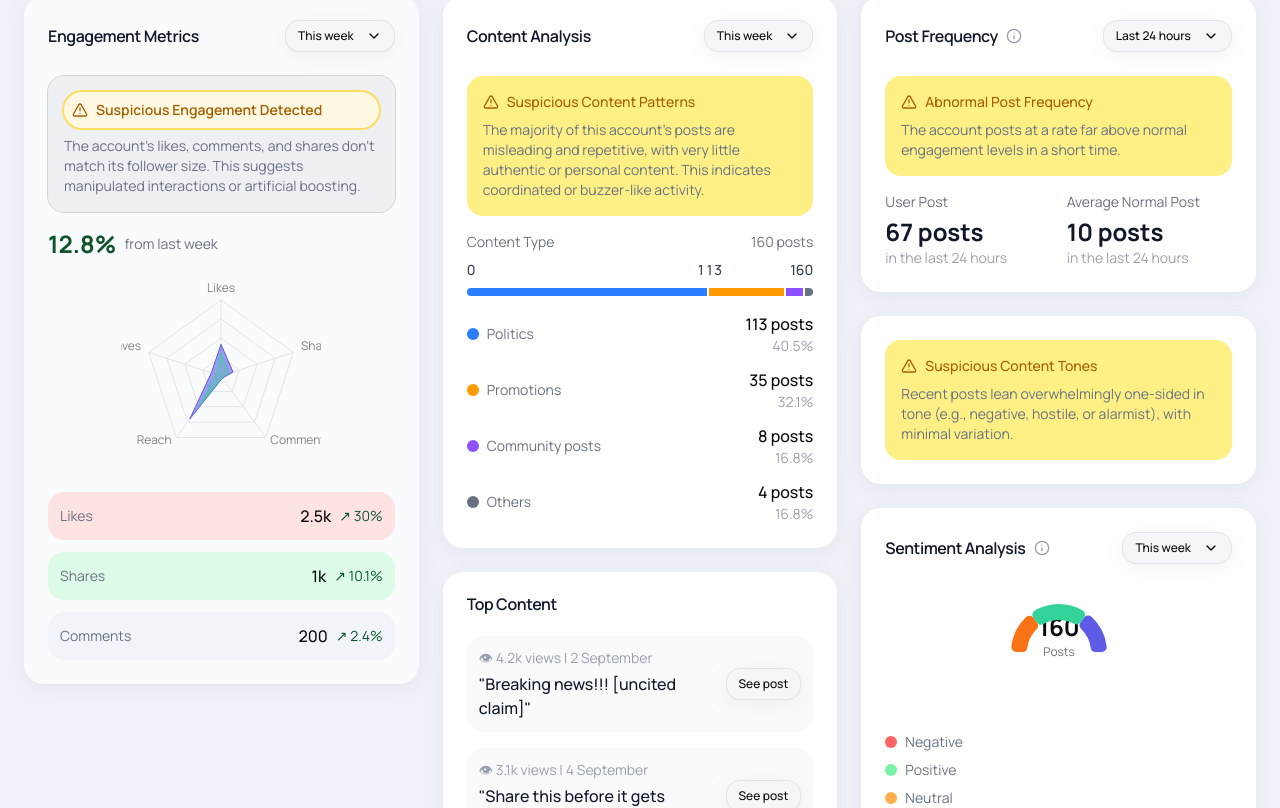
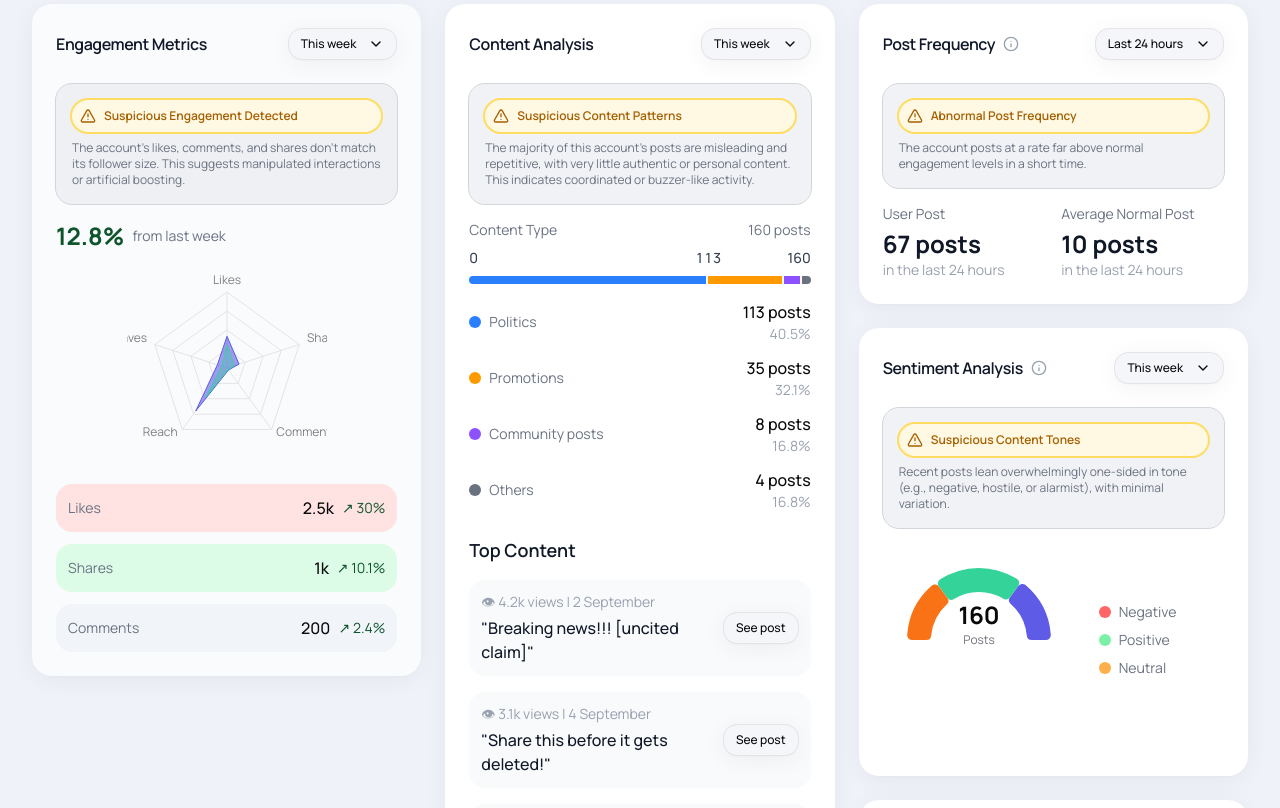
Before and after one commit to pudyasta/veritas, a Next.js app: page /analysis in a window 1280 px wide. Shown: the part 352-1160 px from the top of the page. Built offline with nearby package versions, Linux system fonts and the light colour scheme.

Commit message:
feat: analysis page

```diff
--- a/src/app/analysis/page.tsx
+++ b/src/app/analysis/page.tsx
@@ -2,9 +2,7 @@ import { ProfileCard } from "@/components/analysis/profile-card"
 import { CredibilityScore } from "@/components/analysis/credibility-score"
 import { EngagementMetrics } from "@/components/analysis/engagement-metrics"
 import { ContentAnalysis } from "@/components/analysis/content-analysis"
-import { TopContent } from "@/components/analysis/top-content"
 import { PostFrequency } from "@/components/analysis/post-frequency"
-import { SuspiciousContentTones } from "@/components/analysis/suspicious-content-tones"
 import { SentimentAnalysis } from "@/components/analysis/sentiment-analysis"
 import { WordsCluster } from "@/components/analysis/words-cluster"
 import { Tabs, TabsContent, TabsList, TabsTrigger } from "@/components/ui/tabs"
@@ -13,7 +11,7 @@ export default function SocialAnalyticsDashboard() {
 
   return (
     <div className="min-h-screen bg-[#f0f2fa] p-6">
-      <div className="max-w-7xl mx-auto space-y-6">
+      <div className="w-full p-2 mx-auto space-y-6">
         {/* Header */}
         <div className="flex items-center justify-between">
           <div className="flex items-center gap-2">
@@ -50,13 +48,11 @@ export default function SocialAnalyticsDashboard() {
               {/* Middle Column - Content Analysis */}
               <div className="space-y-6">
                 <ContentAnalysis />
-                <TopContent />
               </div>
 
               {/* Right Column - Post Frequency & Sentiment */}
               <div className="space-y-6">
                 <PostFrequency />
-                <SuspiciousContentTones />
                 <SentimentAnalysis />
                 <WordsCluster />
               </div>
--- a/src/components/analysis/content-analysis.tsx
+++ b/src/components/analysis/content-analysis.tsx
@@ -1,8 +1,9 @@
 
 import { Card, CardContent, CardHeader, CardTitle } from "@/components/ui/card"
 import { Button } from "@/components/ui/button"
-import { ChevronDown, AlertTriangle } from "lucide-react"
+import { ChevronDown } from "lucide-react"
 import { CategoryBar } from "@/components/analysis/category-bar"
+import { AlertBanner } from "@/components/ui/alert-banner"
 
 const contentData = [113, 35, 8, 4] // Politics, Promotions, Community, Others
 const contentColors = ["blue", "amber", "violet", "gray"] as const
@@ -19,16 +20,10 @@ export function ContentAnalysis() {
         </div>
       </CardHeader>
       <CardContent>
-        <div className="bg-[#fff085] p-4 rounded-lg mb-4">
-          <div className="flex items-center gap-2 mb-2">
-            <AlertTriangle className="w-4 h-4 text-[#a65f00]" />
-            <span className="text-sm font-medium text-[#a65f00]">Suspicious Content Patterns</span>
-          </div>
-          <p className="text-sm text-[#6a7282]">
-            The majority of this account's posts are misleading and repetitive, with very little authentic or
-            personal content. This indicates coordinated or buzzer-like activity.
-          </p>
-        </div>
+        <AlertBanner
+          title="Suspicious Content Patterns"
+          description="The majority of this account's posts are misleading and repetitive, with very little authentic or personal content. This indicates coordinated or buzzer-like activity."
+        />
         <div className="mb-4">
           <div className="flex items-center justify-between mb-2">
             <span className="text-sm text-[#6a7282]">Content Type</span>
@@ -80,6 +75,39 @@ export function ContentAnalysis() {
             </div>
           </div>
         </div>
+
+        <div className="mt-6">
+          <h3 className="text-lg font-semibold text-[#101828] mb-4">Top Content</h3>
+          <div className="space-y-4">
+            <div className="flex items-center justify-between p-3 bg-[#f8fafc] rounded-lg">
+              <div>
+                <div className="text-sm text-[#99a1af] mb-1">👁 4.2k views | 2 September</div>
+                <div className="font-medium text-[#101828]">"Breaking news!!! [uncited claim]"</div>
+              </div>
+              <Button variant="outline" size="sm">
+                See post
+              </Button>
+            </div>
+            <div className="flex items-center justify-between p-3 bg-[#f8fafc] rounded-lg">
+              <div>
+                <div className="text-sm text-[#99a1af] mb-1">👁 3.1k views | 4 September</div>
+                <div className="font-medium text-[#101828]">"Share this before it gets deleted!"</div>
+              </div>
+              <Button variant="outline" size="sm">
+                See post
+              </Button>
+            </div>
+            <div className="flex items-center justify-between p-3 bg-[#f8fafc] rounded-lg">
+              <div>
+                <div className="text-sm text-[#99a1af] mb-1">👁 2.2k views | 5 September</div>
+                <div className="font-medium text-[#101828]">"His policy are the worst"</div>
+              </div>
+              <Button variant="outline" size="sm">
+                See post
+              </Button>
+            </div>
+          </div>
+        </div>
       </CardContent>
     </Card>
   )
--- a/src/components/analysis/post-frequency.tsx
+++ b/src/components/analysis/post-frequency.tsx
@@ -1,6 +1,7 @@
 import { Card, CardContent, CardHeader, CardTitle } from "@/components/ui/card"
 import { Button } from "@/components/ui/button"
-import { AlertTriangle, Info, ChevronDown } from "lucide-react"
+import { Info, ChevronDown } from "lucide-react"
+import { AlertBanner } from "@/components/ui/alert-banner"
 
 export function PostFrequency() {
   return (
@@ -17,15 +18,10 @@ export function PostFrequency() {
         </div>
       </CardHeader>
       <CardContent>
-        <div className="bg-[#fff085] p-4 rounded-lg mb-4">
-          <div className="flex items-center gap-2 mb-2">
-            <AlertTriangle className="w-4 h-4 text-[#a65f00]" />
-            <span className="text-sm font-medium text-[#a65f00]">Abnormal Post Frequency</span>
-          </div>
-          <p className="text-sm text-[#6a7282]">
-            The account posts at a rate far above normal engagement levels in a short time.
-          </p>
-        </div>
+        <AlertBanner
+          title="Abnormal Post Frequency"
+          description="The account posts at a rate far above normal engagement levels in a short time."
+        />
 
         <div className="grid grid-cols-2 gap-4">
           <div>
--- a/src/components/analysis/sentiment-analysis.tsx
+++ b/src/components/analysis/sentiment-analysis.tsx
@@ -4,6 +4,7 @@ import { Button } from "@/components/ui/button"
 import { Info, ChevronDown } from "lucide-react"
 import { ChartConfig, ChartContainer, ChartTooltip, ChartTooltipContent } from "@/components/ui/chart"
 import { Label, PolarRadiusAxis, RadialBar, RadialBarChart } from "recharts"
+import { AlertBanner } from "@/components/ui/alert-banner"
 
 export function SentimentAnalysis() {
   const data = [{ positive: 30, negative: 40.5, neutral: 29.5 }]
@@ -37,16 +38,21 @@ export function SentimentAnalysis() {
         </div>
       </CardHeader>
       <CardContent>
-        <div className="relative w-32 h-32 mx-auto mb-4">
+        <AlertBanner
+          title="Suspicious Content Tones"
+          description="Recent posts lean overwhelmingly one-sided in tone (e.g., negative, hostile, or alarmist), with minimal variation."
+        />
+        <div className="flex items-center gap-6 mb-4">
+          <div className="relative w-48 h-48">
             <ChartContainer
               config={chartConfig}
-            className="mx-auto aspect-square w-full max-w-[128px]"
+              className="aspect-square w-full max-w-[192px]"
             >
               <RadialBarChart
                 data={data}
                 endAngle={180}
-              innerRadius={40}
-              outerRadius={80}
+                innerRadius={60}
+                outerRadius={120}
               >
                 <ChartTooltip
                   cursor={false}
@@ -104,19 +110,14 @@ export function SentimentAnalysis() {
           </div>
 
           <div className="space-y-2">
-          <div className="flex items-center justify-between">
             <div className="flex items-center gap-2">
               <div className="w-3 h-3 bg-[#ff6467] rounded-full"></div>
               <span className="text-sm text-[#6a7282]">Negative</span>
             </div>
-          </div>
-          <div className="flex items-center justify-between">
             <div className="flex items-center gap-2">
               <div className="w-3 h-3 bg-[#7bf1a8] rounded-full"></div>
               <span className="text-sm text-[#6a7282]">Positive</span>
             </div>
-          </div>
-          <div className="flex items-center justify-between">
             <div className="flex items-center gap-2">
               <div className="w-3 h-3 bg-[#ffae4c] rounded-full"></div>
               <span className="text-sm text-[#6a7282]">Neutral</span>
--- a/src/components/ui/alert-banner.tsx
+++ b/src/components/ui/alert-banner.tsx
@@ -1,3 +1,4 @@
+
 import { WarningChip } from "./warning-chip"
 
 interface AlertBannerProps {
@@ -9,7 +10,7 @@ export function AlertBanner({ title, description }: AlertBannerProps) {
   return (
     <div className="bg-[#D1D5DC]/30 outline outline-gray-300 p-4 rounded-lg mb-4">
       <WarningChip text={title} />
-      <p className="text-sm text-gray-500">
+      <p className="text-xs text-gray-500">
         {description}
       </p>
     </div>
--- a/src/components/ui/warning-chip.tsx
+++ b/src/components/ui/warning-chip.tsx
@@ -8,7 +8,7 @@ export function WarningChip({ text }: WarningChipProps) {
   return (
     <div className="flex items-center gap-2 mb-2 outline-2 outline-[#FFDD62] bg-[#fff9e3] p-2 rounded-full">
       <AlertTriangle className="w-4 h-4 font-semibold text-yellow-700" />
-      <span className="text-sm font-semibold text-yellow-700">
+      <span className="text-xs font-semibold text-yellow-700">
         {text}
       </span>
     </div>
```
Lines whose indentation alone changed are shown as unchanged.
